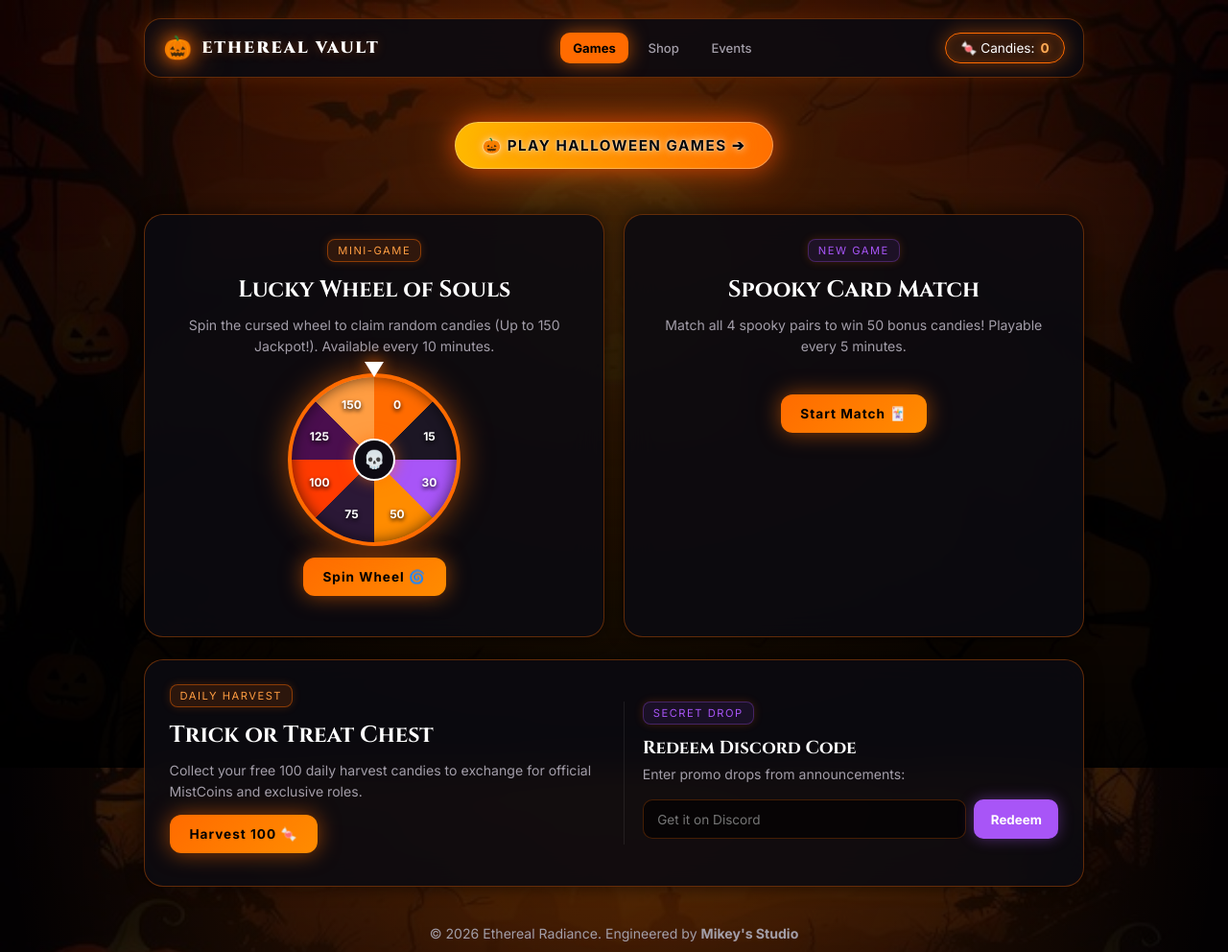
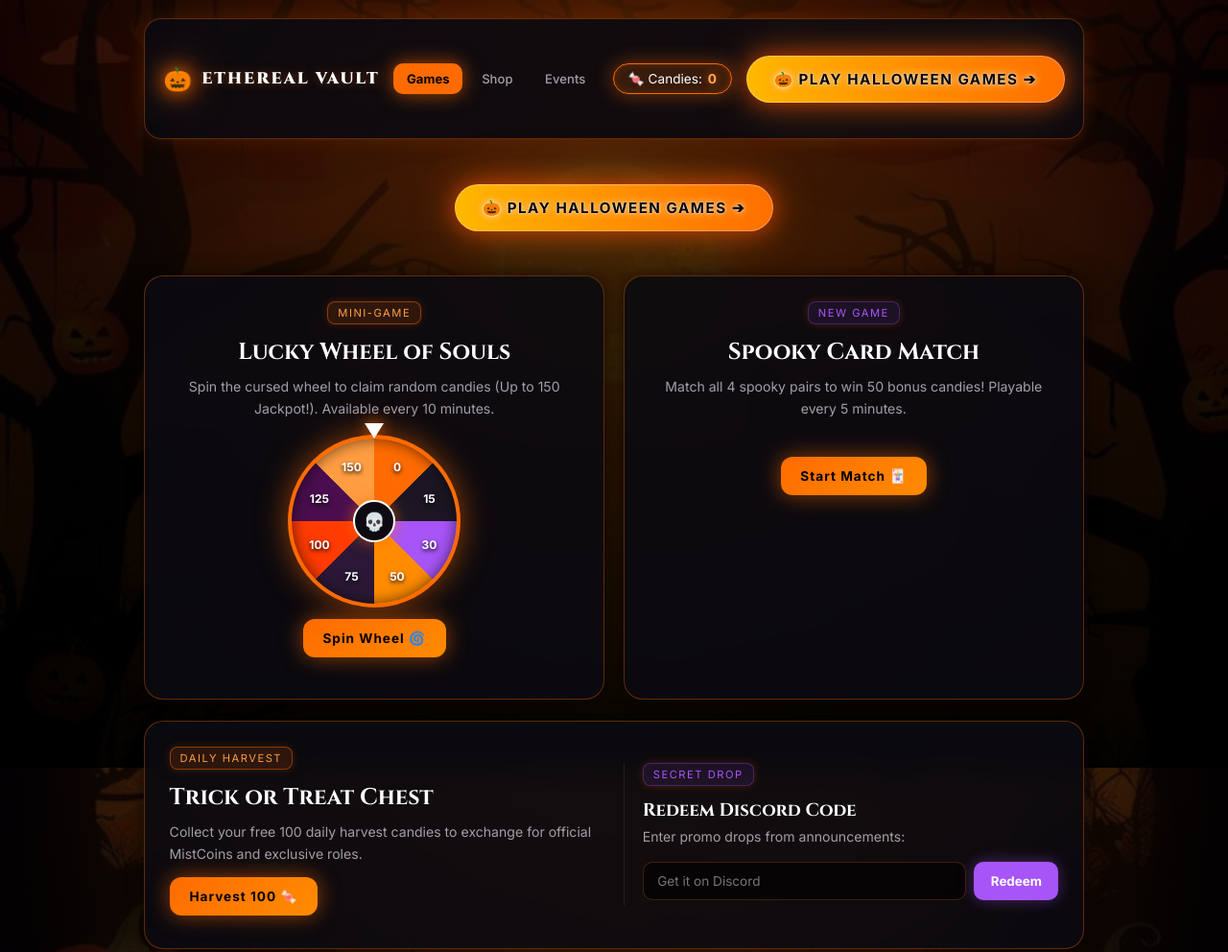
Before and after one commit to mikeystudio77/EtherealHalloween, a plain HTML site: page index.html in a window 1280 px wide. Shown: the top 992 px of the page at 96% size. Drawn offline with Linux system fonts and the light colour scheme.

Commit message:
Update index.html

```diff
--- a/index.html
+++ b/index.html
@@ -27,7 +27,13 @@
       <div class="coin-badge">
         <span>🍬 Candies:</span>
         <span class="coin-amount" id="coinBalance">0</span>
-      </div>
+      </div><!-- Halloween Animated Button -->
+<div style="margin: 1.5rem 0; text-align: center;">
+  <a href="https://etherealhalloween.vercel.app/" class="spooky-animated-btn" target="_blank">
+    <span class="btn-text">🎃 PLAY HALLOWEEN GAMES ➔</span>
+  </a>
+</div>
+
     </nav>
 <!-- Halloween Animated Button -->
 <div style="margin: 1.5rem 0; text-align: center;">
```
